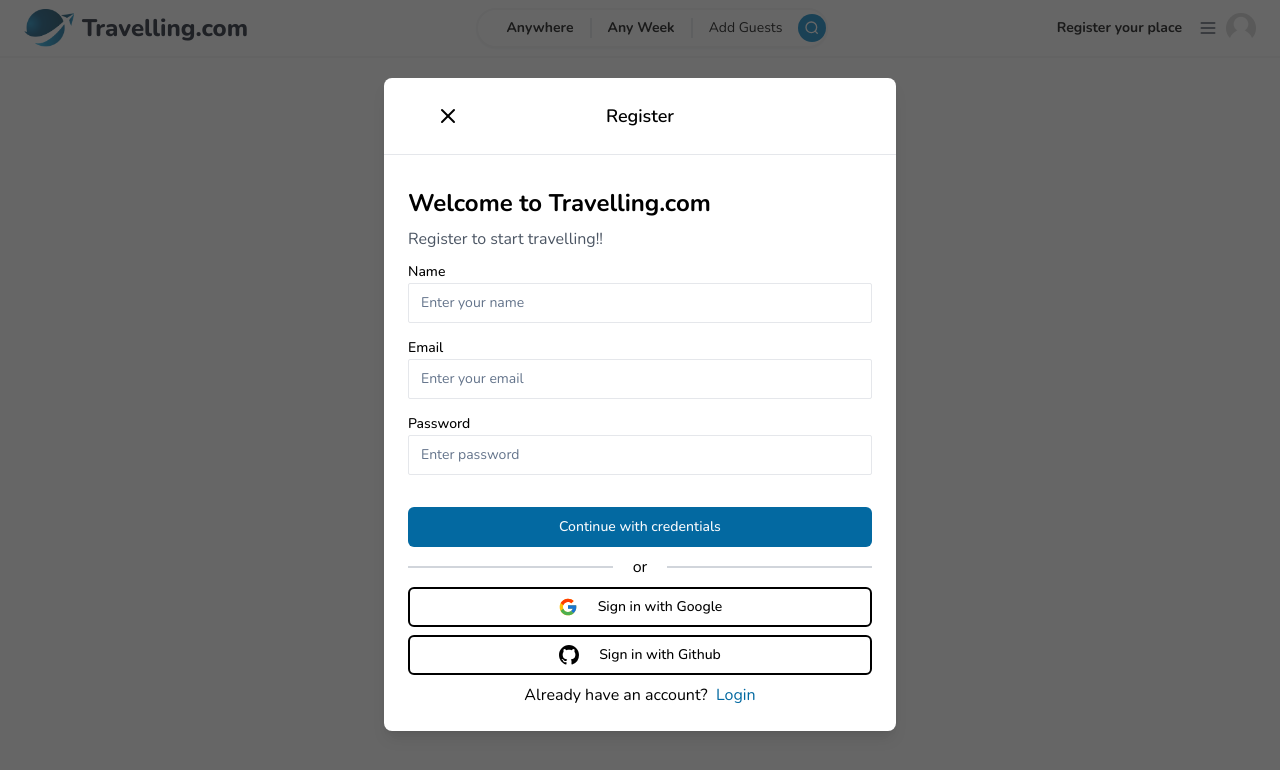
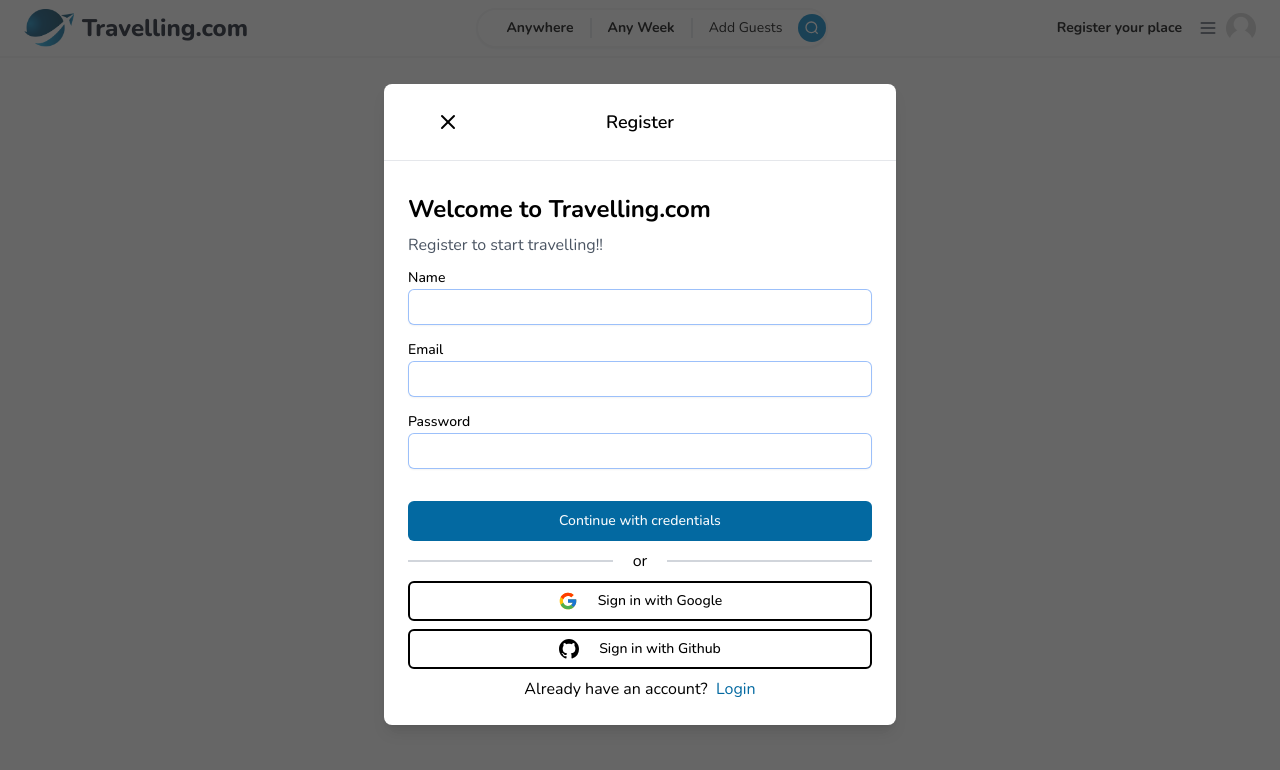
Before and after one commit to Muhammad-Saifullah50/travelling.com, a Next.js app: page /register in a window 1280 px wide. Shown: the top 770 px of the page. Built offline with nearby package versions, Linux system fonts and the light colour scheme; no server answers.

Commit message:
prepared data for submission

```diff
--- a/package.json
+++ b/package.json
@@ -9,10 +9,13 @@
     "lint": "next lint"
   },
   "dependencies": {
+    "@next-auth/prisma-adapter": "^1.0.7",
+    "@prisma/client": "^5.7.0",
     "@radix-ui/react-dialog": "^1.0.5",
     "@radix-ui/react-dropdown-menu": "^2.0.6",
     "@radix-ui/react-label": "^2.0.2",
     "@radix-ui/react-slot": "^1.0.2",
+    "bcrypt": "^5.1.1",
     "class-variance-authority": "^0.7.0",
     "clsx": "^2.0.0",
     "lucide-react": "^0.294.0",
@@ -21,11 +24,13 @@
     "react": "^18",
     "react-dom": "^18",
     "react-hook-form": "^7.48.2",
+    "react-hot-toast": "^2.4.1",
     "react-icons": "^4.12.0",
     "tailwind-merge": "^2.1.0",
     "tailwindcss-animate": "^1.0.7"
   },
   "devDependencies": {
+    "@types/bcrypt": "^5.0.2",
     "@types/node": "^20",
     "@types/react": "^18",
     "@types/react-dom": "^18",
@@ -33,6 +38,7 @@
     "eslint": "^8",
     "eslint-config-next": "14.0.3",
     "postcss": "^8",
+    "prisma": "^5.7.0",
     "tailwindcss": "^3.3.0",
     "typescript": "^5"
   }
--- /dev/null
+++ b/src/app/api/auth/[...nextauth]/route.ts
@@ -0,0 +1,6 @@
+import { authOptions } from "@/lib/authOptions";
+import nextAuth from "next-auth";
+
+const handler = nextAuth(authOptions);
+
+export {handler as GET, handler as POST}
--- a/src/app/layout.tsx
+++ b/src/app/layout.tsx
@@ -5,6 +5,7 @@
 import { SessionProvider } from 'next-auth/react'
 import { getServerSession } from 'next-auth'
 import AuthSessionProvider from '@/providers/AuthSessionProvider'
+import { Toaster } from 'react-hot-toast'
 
 const nunito = Nunito({ subsets: ['latin'] })
 
@@ -24,6 +25,7 @@
     <html lang="en">
       <AuthSessionProvider >
         <body className={nunito.className}>
+          <Toaster/>
           <Navbar />
           {children}
           {authmodal}
--- a/src/components/Modal.tsx
+++ b/src/components/Modal.tsx
@@ -48,9 +48,8 @@
     return (
         <div className='flex justify-center items-center overflow-x-hidden overflow-y-auto fixed inset-0 z-50 outline-none focus:outline-none bg-neutral-800/70 '>
             <div className='relative w-full md:w-4/6 lg:w-3/6 xl:w-2/5 my-6 mx-auto h-full md:h-auto'>
-                <div className={clsx("translate duration-300 h-full")
-                }>
-                    <div className='translate h-full md:h-auto border-0 rounded-lg shadow-lg relative flex flex-col w-full bg-white outline-none focus:outline-none mt-2'>
+                <div className={clsx("h-full")}>
+                    <div className=' h-full md:h-auto border-0 rounded-lg shadow-lg relative flex flex-col w-full bg-white outline-none focus:outline-none mt-2'>
                         {/* Header */}
                         <div className='flex items-center rounded-t p-6 justify-center relative border-b-[1px]'>
 
--- a/src/components/modals/AuthModal.tsx
+++ b/src/components/modals/AuthModal.tsx
@@ -9,6 +9,8 @@
 import { FcGoogle } from 'react-icons/fc'
 import { BsGithub } from 'react-icons/bs'
 import Link from 'next/link'
+import toast from 'react-hot-toast'
+import { signIn } from 'next-auth/react'
 
 
 
@@ -17,16 +19,28 @@
     const router = useRouter();
     const pathname = usePathname();
 
-    const { handleSubmit, register, formState: { errors } } = useForm({
+    const { handleSubmit, register, formState: { errors } } = useForm<FieldValues>({
         defaultValues: {
             name: '',
-            email: "",
+            email: '',
             password: ''
         }
     })
+    const onSubmit: SubmitHandler<FieldValues> = async (data) => {
+        if (pathname === '/register') {
+            await fetch('/api/register', {
+                method: 'POST',
+                body: JSON.stringify(data),
+                headers: {
+                    'Content-Type': 'application/json'
+                }
+            })
+        };
 
-    const onSubmit: SubmitHandler<FieldValues> = (data) => {
-        console.log(data)
+        await signIn('credentials', {
+            ...data,
+            redirect: false
+        });
     }
 
     const bodyContent = (
@@ -36,7 +50,7 @@
                 <p className='text-gray-600'>{pathname === '/register' ? 'Register to start travelling!!' : 'Login to resume exploring the world!!'}</p>
             </div>
 
-            <div className='py-2 flex flex-col gap-3'>
+            <form className='py-2 flex flex-col gap-3'>
                 {pathname === '/register' && (
                     <div>
                         <Label>Name</Label>
@@ -44,12 +58,10 @@
                             name='name'
                             id='name'
                             type='text'
-                            //@ts-ignore
                             register={register}
                             errors={errors}
                             placeholder='Enter your name'
                             required
-                            className='peer'
                         />
                     </div>
                 )}
@@ -60,7 +72,6 @@
                         name='email'
                         id='email'
                         type='email'
-                        //@ts-ignore
                         register={register}
                         errors={errors}
                         placeholder='Enter your email'
@@ -74,14 +85,13 @@
                         name='password'
                         id='password'
                         type='password'
-                        //@ts-ignore
                         register={register}
                         errors={errors}
                         placeholder='Enter password'
                         required
                     />
                 </div>
-            </div>
+            </form>
         </section>
     )
 
@@ -112,7 +122,7 @@
             onSubmit={handleSubmit(onSubmit)}
             actionLabel='Continue with credentials'
             onClose={() => router.back()}
-            title='Register'
+            title={pathname === '/register' ? 'Register' : 'Login'}
             body={bodyContent}
             footer={footerContent}
         />
--- a/src/components/ui/input.tsx
+++ b/src/components/ui/input.tsx
@@ -1,35 +1,32 @@
-import * as React from "react"
+import React from "react";
+import { FieldErrors, FieldValues, UseFormRegister } from "react-hook-form";
+import clsx from "clsx";
 
-import { cn } from "@/lib/utils"
-import { FieldErrors, FieldValues, UseFormRegister } from "react-hook-form"
-import clsx from "clsx"
-
-export interface InputProps
-  extends React.InputHTMLAttributes<HTMLInputElement> {
-  register: UseFormRegister<FieldValues>
-  id: string
-  errors: FieldErrors
+interface InputProps extends React.InputHTMLAttributes<HTMLInputElement> {
+  register: UseFormRegister<FieldValues>;
+  id: string;
+  errors: FieldErrors;
+  required?: boolean; // Make 'required' prop optional
 }
 
 const Input = React.forwardRef<HTMLInputElement, InputProps>(
-  ({ register, id, required, errors, className, disabled, type, ...props }, ref) => {
+  ({ register, id, required, errors, disabled, type, }) => {
     return (
       <input
+        id={id}
         type={type}
+        disabled={disabled}
+        autoComplete={id}
         {...register(id, { required })}
-        className={clsx(
-          "flex h-10 w-full rounded-sm border  bg-white px-3 py-2 text-sm  file:border-0 file:bg-transparent file:text-sm file:font-medium placeholder:text-slate-500 focus-visible:outline-none focus-visible:ring-2 focus-visible:ring-sky-700 focus-visible:ring-inset disabled:cursor-not-allowed disabled:opacity-50  ",
-          className,
-          errors[id] && 'focus:ring-rose-500',
-          disabled && 'opacity-50, cursor-not-allowed'
+        className={clsx("form-input w-full rounded-md block border-0 px-3 py-1.5 text-gray-900 shadow-sm ring-1 ring-inset  placeholder:text-gray-400  sm:text-sm sm:leading-6",
+          errors[id] ? "focus-visible:ring-rose-500" : '',
+          disabled && "opacity-50 cursor-default"
         )}
+      />
+    );
+  }
+);
 
-        ref={ref}
-        {...props}
-      />
-    )
-  }
-)
-Input.displayName = "Input"
+Input.displayName = "Input";
 
-export { Input }
+export { Input };
--- /dev/null
+++ b/src/lib/authOptions.ts
@@ -0,0 +1,64 @@
+import bcrypt from 'bcrypt'
+import  { AuthOptions } from 'next-auth'
+import CredentialsProvider from 'next-auth/providers/credentials'
+import GoogleProvider from 'next-auth/providers/google'
+import GithubProvider from 'next-auth/providers/github'
+import { PrismaAdapter } from '@next-auth/prisma-adapter'
+import prisma from '@/lib/prisma'
+
+export const authOptions: AuthOptions = {
+    adapter: PrismaAdapter(prisma),
+    providers: [
+        GithubProvider({
+            clientId: process.env.GITHUB_ID as string,
+            clientSecret: process.env.GITHUB_SECRET as string
+        }),
+
+        GoogleProvider({
+            clientId: process.env.GOOGLE_CLIENT_ID as string,
+            clientSecret: process.env.GOOGLE_CLIENT_SECRET as string
+        }),
+
+        CredentialsProvider({
+            name: 'credentials',
+            credentials: {
+                email: { label: 'email', type: 'text' },
+                password: { label: 'password', type: 'password' }
+            },
+            async authorize(credentials) {
+                if (!credentials?.email || !credentials?.password) {
+                    throw new Error('Invalid credentials')
+                }
+
+                const user = await prisma.user.findUnique({
+                    where: {
+                        email: credentials.email
+                    }
+                });
+
+                if (!user || !user?.hashedPassword) {
+                    throw new Error('Invalid credentials')
+                };
+
+                const isCorrectPassword = await bcrypt.compare(credentials.password, user.hashedPassword);
+
+                if (!isCorrectPassword) {
+                    throw new Error('Invalid credentials')
+                }
+
+                return user
+            }
+        })
+    ],
+    debug: process.env.NODE_ENV === 'development',
+
+    session: {
+        strategy: 'jwt'
+    },
+    pages:{
+        signIn: '/'
+    },
+
+    secret: process.env.NEXTAUTH_SECRET,
+
+}
--- /dev/null
+++ b/src/lib/prisma.ts
@@ -0,0 +1,9 @@
+import { PrismaClient } from "@prisma/client";
+
+declare global {
+    var prisma: PrismaClient | undefined
+}
+const prisma = globalThis.prisma || new PrismaClient();
+if (process.env.NODE_ENV !== "production") globalThis.prisma = prisma;
+
+export default prisma
```
Also changed, not shown: 1 other file (tests, documents, lock files or other folders).
